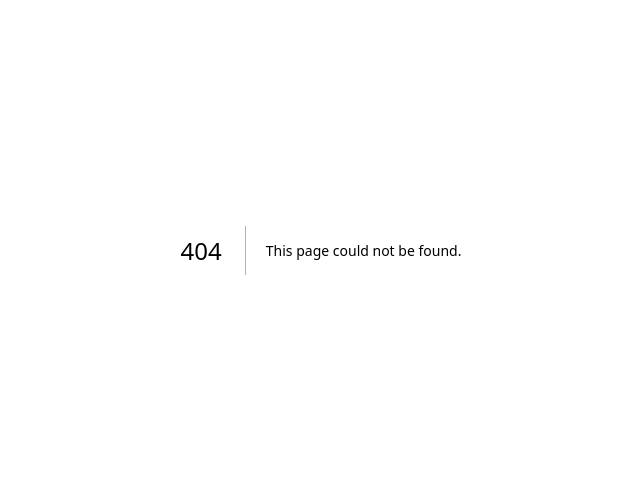
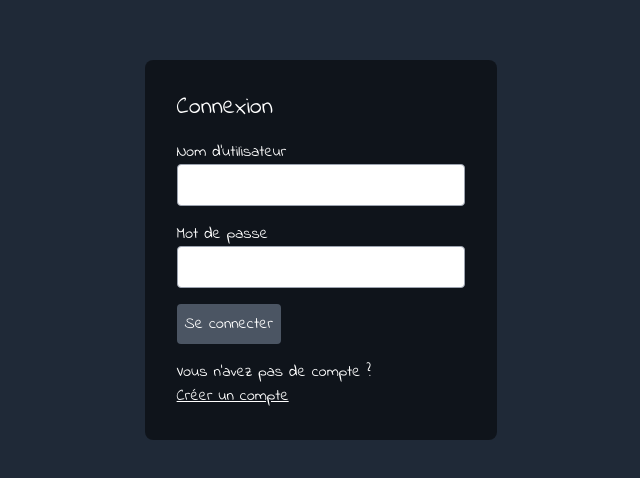
Before and after one commit to TomPARIS1/SAE-Bleudefer, a Next.js app: page /connexion in a window 1280 px wide. Before the commit this address had no page. Shown: the part 150-628 px from the top of the page, without its empty margins (319-959 px from the left). Built offline with nearby package versions, Linux system fonts and the light colour scheme.

Commit message:
Create connexion

```diff
--- /dev/null
+++ b/src/components/connexion.tsx
@@ -0,0 +1,48 @@
+import logo from '../img/LOGO_bleu_de_fer.png'
+import search from '../img/search.png'
+import user from '../img/user.png'
+import panier from '../img/panier.png'
+import Image from 'next/image'
+import './navbar.css'
+import menuC from "@/img/menuC.jpg";
+import Link from "next/link";
+
+export const Connexion = function () {
+
+    return (
+        <div className="bg-gray-800 min-h-screen flex items-center justify-center">
+            <div className="bg-black bg-opacity-50 p-8 rounded-lg">
+                <h1 className="text-2xl text-white mb-4">Connexion</h1>
+
+                <form>
+                    <div className="mb-4">
+                        <label htmlFor="username" className="text-white">Nom d'utilisateur</label>
+                        <input
+                            type="text"
+                            id="username"
+                            className="w-full p-2 rounded border border-gray-400"
+                        />
+                    </div>
+
+                    <div className="mb-4">
+                        <label htmlFor="password" className="text-white">Mot de passe</label>
+                        <input
+                            type="password"
+                            id="password"
+                            className="w-full p-2 rounded border border-gray-400"
+                        />
+                    </div>
+
+                    <button className="bg-gray-600 text-white p-2 rounded hover:bg-gray-700">
+                        Se connecter
+                    </button>
+                </form>
+
+                <div className="mt-4 text-white">
+                    <p>Vous n'avez pas de compte ?</p>
+                    <a href="/inscription" className="underline">Créer un compte</a>
+                </div>
+            </div>
+        </div>
+    );
+};
--- a/src/components/header.tsx
+++ b/src/components/header.tsx
@@ -6,6 +6,7 @@ import user from '../img/user.png'
 import panier from '../img/panier.png'
 import Image from 'next/image'
 import './navbar.css'
+import Link from "next/link";
 
 export const Navbar = function () {
 
@@ -46,12 +47,14 @@ export const Navbar = function () {
                                     />
                                 </button>
                                 <button type="submit">
+                                    <Link href="/connexion">
                                     <Image
                                         src={user}
                                         width={25}
                                         height={25}
                                         alt="Logo utilisateur"
                                     />
+                                    </Link>
                                 </button>
                             </form>
                         </div>
--- /dev/null
+++ b/src/pages/connexion.tsx
@@ -0,0 +1,23 @@
+import {Navbar} from "@/components/header";
+import {Footer} from "@/components/footer"
+import {About} from "@/components/about";
+import {Sections} from "@/components/sections";
+import {Nouveautes} from "@/components/nouveautes";
+import {Connexion} from "@/components/connexion.tsx";
+import menuC from "@/img/menuC.jpg";
+import '../app/globals.css'
+import TrendingSlider from "@/components/TrendingSlider";
+import Image from 'next/image';
+import {Product} from "@/components/product";
+import bande from "@/img/bande.jpg";
+
+export default function connexion() {
+    return (
+        <main>
+
+            <Connexion/>
+
+
+        </main>
+    )
+}
```
